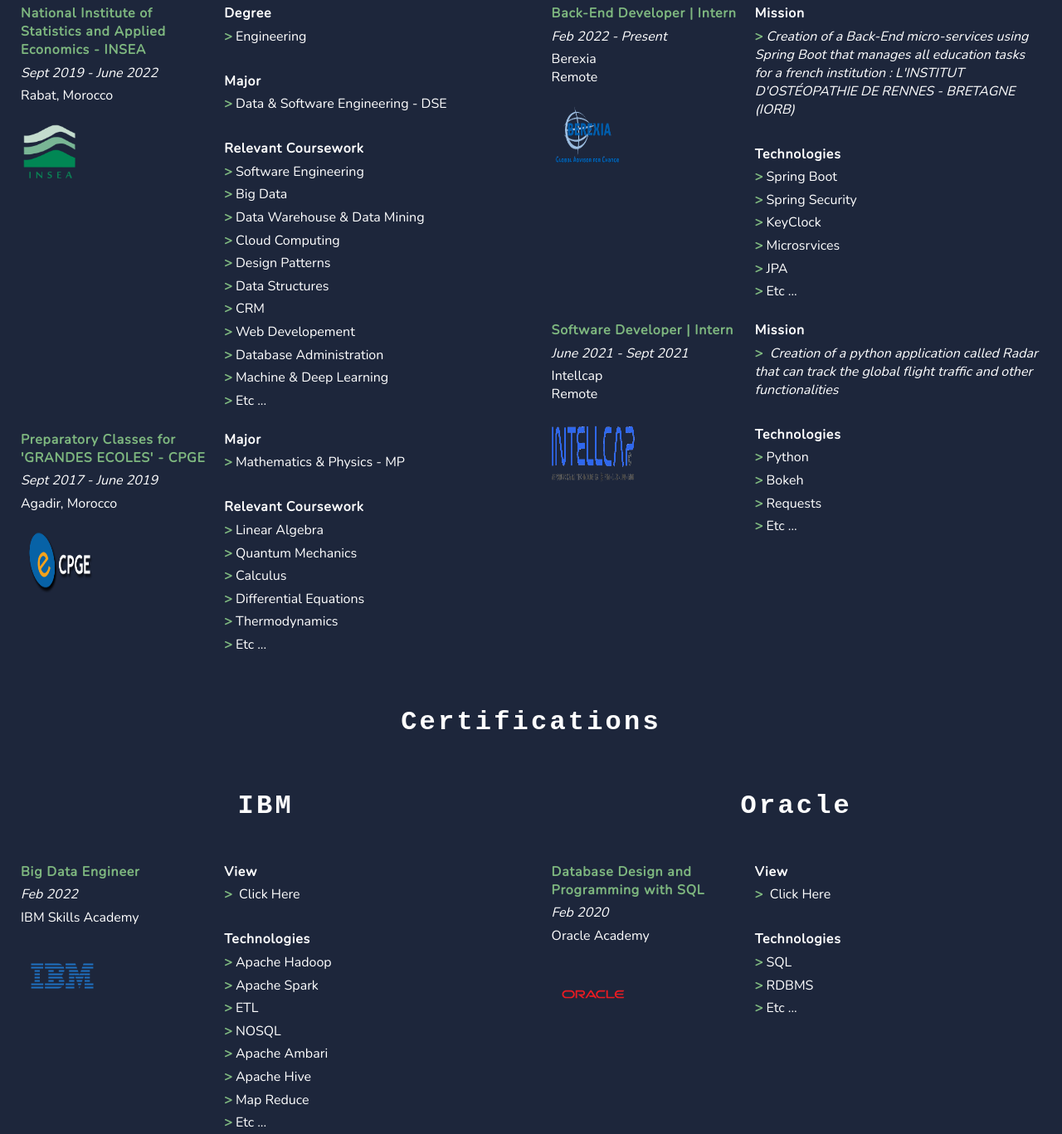
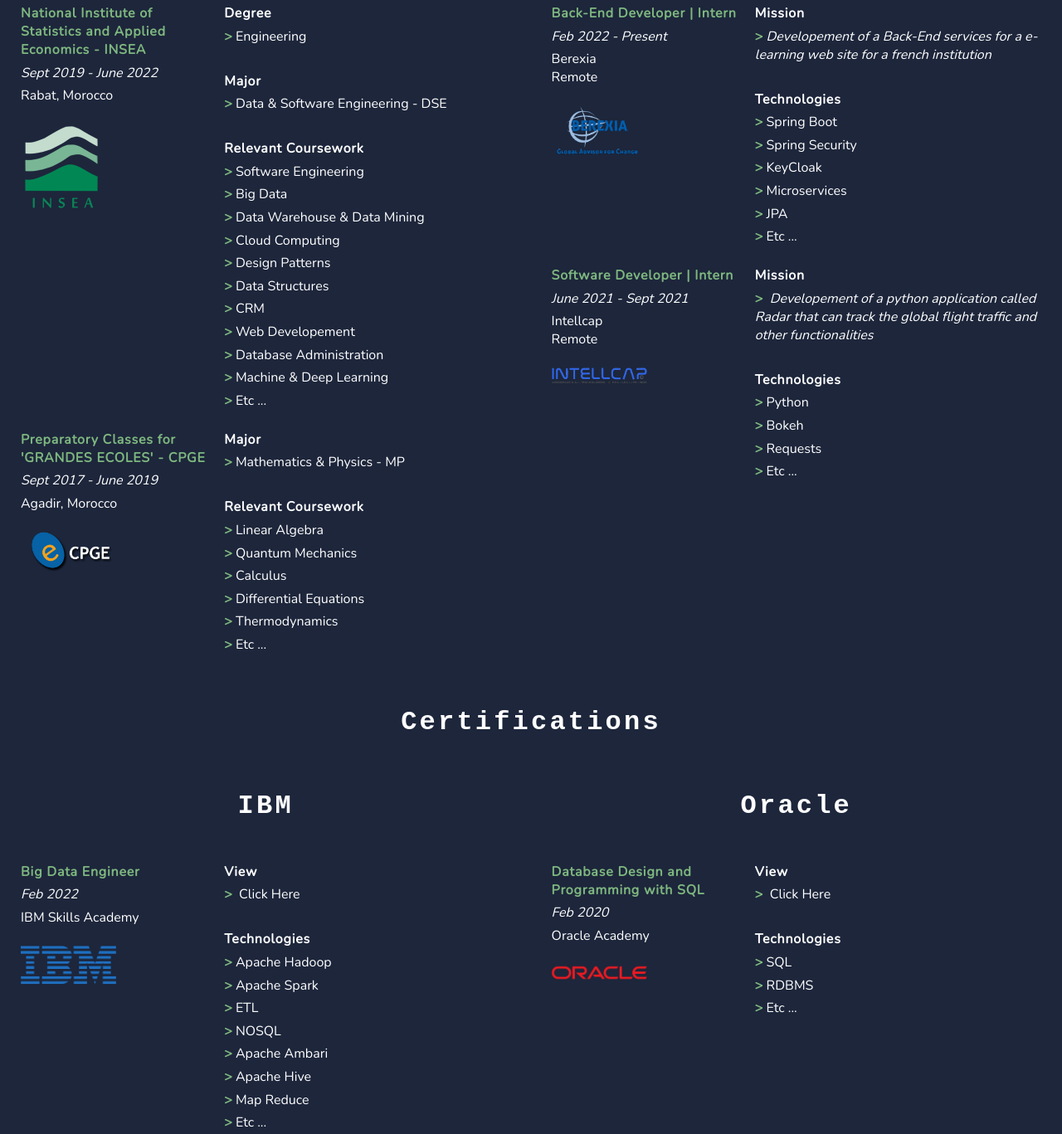
Before and after one commit to yassineaitmalek/portfolio, a plain HTML site: page about.html in a window 1280 px wide. Shown: the part 940-2307 px from the top of the page at 83% size. Drawn offline with nearby package versions, Linux system fonts and the light colour scheme.

Commit message:
fix some pics

```diff
--- a/about.html
+++ b/about.html
@@ -155,11 +155,10 @@
                         <p>Rabat, Morocco</p>
 
                         <br>
-                        <a href="http://www.insea.ac.ma/" target="_blank"><img src='./img/insea.png' alt='insea Icon'
-                                width="75px" height="75px"></a>
-
-
-
+                        <div class="logo-icon-container">
+                            <a href="http://www.insea.ac.ma/" target="_blank"><img src='./img/insea.png'
+                                    alt='insea Icon'></a>
+                        </div>
 
                     </div>
                     <div class="card-description">
@@ -190,8 +189,11 @@
                         <p class="date">Sept 2017 - June 2019</p>
                         <p>Agadir, Morocco</p>
                         <br>
-                        <a href="http://www.cpge.ac.ma/" target="_blank"><img src='./img/cpge.png' alt='cpge Icon'
-                                width="90px" height="75"></a>
+                        <div class="logo-icon-container">
+                            <a href="http://www.cpge.ac.ma/" target="_blank"><img src='./img/cpge.png' alt='cpge Icon'
+                                    class="logo-icon"></a>
+                        </div>
+
 
                     </div>
                     <div class="card-description">
@@ -219,23 +221,24 @@
                         <p><a href="http://www.berexia.com/en/">Berexia</a><br>
                             Remote</p>
                         <br>
-                        <a href="http://www.berexia.com/en/" target="_blank"><img src='./img/berexia.png'
-                                alt='berexia Icon' width="90px" height="75px"></a>
+                        <div class="logo-icon-container">
+                            <a href="http://www.berexia.com/en/" target="_blank"><img src='./img/berexia.png'
+                                    alt='berexia Icon' class="logo-icon"></a>
+                        </div>
+
 
                     </div>
                     <div class="card-description">
                         <h5>Mission</h5>
-                        <p><em>Creation of a Back-End micro-services using Spring Boot that manages all education tasks
-                                for a french institution :
-                                L'INSTITUT D'OSTÉOPATHIE DE RENNES - BRETAGNE (IORB)
+                        <p><em>Developement of a Back-End services for a e-learning web site for a french institution
 
                             </em></p>
                         <br>
                         <h5>Technologies</h5>
                         <p>Spring Boot</p>
                         <p>Spring Security</p>
-                        <p>KeyClock</p>
-                        <p>Microsrvices</p>
+                        <p>KeyCloak</p>
+                        <p>Microservices</p>
                         <p>JPA</p>
                         <p>Etc ...</p>
                     </div>
@@ -248,12 +251,16 @@
                             Remote</p>
 
                         <br>
-                        <a href="http://www.intellcap.org/" target="_blank"><img src='./img/intellcap.png'
-                                alt='intellcap Icon' width="100px" height="75px"></a>
+                        <div class="logo-icon-container">
+                            <a href="http://www.intellcap.org/" target="_blank"><img src='./img/intellcap.png'
+                                    alt='intellcap Icon' class="logo-icon"></a>
+                        </div>
+
                     </div>
                     <div class="card-description">
                         <h5>Mission</h5>
-                        <p> <em> Creation of a python application called Radar that can track the global flight traffic
+                        <p> <em> Developement of a python application called Radar that can track the global flight
+                                traffic
                                 and other functionalities
 
                             </em>
@@ -289,8 +296,12 @@
                         <p class="date">Feb 2022</p>
                         <p>IBM Skills Academy </p>
                         <br>
-                        <a href="https://www.ibm.com/" target="_blank"><img src='./img/ibm.svg' alt='ibm Icon'
-                                width="100px" height="75px"></a>
+
+
+                        <div class="logo-icon-container">
+                            <a href="https://www.ibm.com/" target="_blank"><img src='./img/ibm.png' alt='ibm Icon'
+                                    class="logo-icon"></a>
+                        </div>
 
 
                     </div>
@@ -323,8 +334,11 @@
                         <p class="date">Feb 2020</p>
                         <p>Oracle Academy </p>
                         <br>
-                        <a href="https://www.oracle.com/" target="_blank"><img src='./img/oracledb.svg'
-                                alt='oracle Icon' width="100px" height="75px"></a>
+
+                        <div class="logo-icon-container">
+                            <a href="https://www.oracle.com/" target="_blank"><img src='./img/oracle.png'
+                                    alt='oracle Icon' class="logo-icon"></a>
+                        </div>
 
                     </div>
                     <div class="card-description">
--- a/css/about.css
+++ b/css/about.css
@@ -22,6 +22,19 @@ h5 {
     height: auto;
     object-fit: contain;
     text-align: center;
+}
+
+.logo-container {
+    width: 500px;
+    height: auto;
+    object-fit: contain;
+    text-align: center;
+}
+
+.logo-icon {
+    height: 50%;
+    width: 50%;
+    display: flex;
 }
 
 .me-icon {
```
Also changed, not shown: img/ibm.png (added), img/oracle.png (added).
